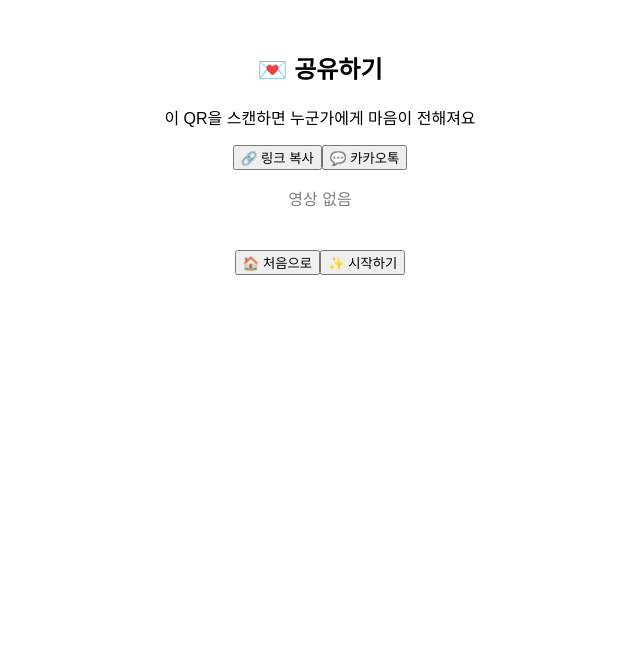
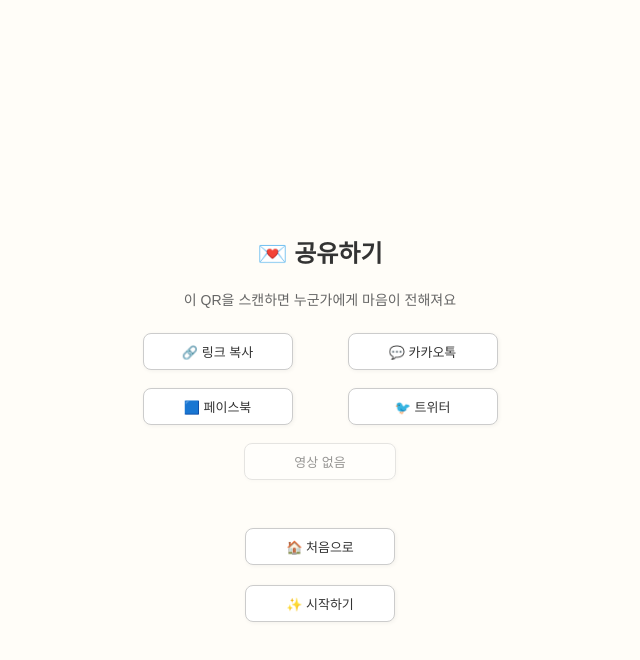
Before and after one commit to xeon-243859/ppongtok-app, a React (Vite) app: page /share in a window 1280 px wide. Shown: the top 660 px of the page, without its empty margins (320-960 px from the left). Built offline with nearby package versions, Linux system fonts and the light colour scheme; no server answers.

Commit message:
fix: 자막 표시 및 공유 흐름 정상화

```diff
--- a/src/pages/PreviewPage.jsx
+++ b/src/pages/PreviewPage.jsx
@@ -1,31 +1,190 @@
-import React, { useState } from "react";
-import { useNavigate, useLocation } from "react-router-dom";
+import React, { useEffect, useState, useRef } from "react";
+import { useLocation, useNavigate } from "react-router-dom";
+import html2canvas from "html2canvas";
+import { getFirestore, doc, getDoc, updateDoc, addDoc, collection } from "firebase/firestore";
+import { ref, uploadBytes, getDownloadURL } from "firebase/storage";
+import { storage } from "../firebase";
+import { useAuth } from "../contexts/AuthContext";
 import "./PreviewPage.css";
 
 function PreviewPage() {
+  const navigate = useNavigate();
   const location = useLocation();
-  const { selectedImages, selectedVideo, mediaType } = location.state || {};
+  const { currentUser } = useAuth();
+  const db = getFirestore();
 
-  const [captionText, setCaptionText] = useState("");
-  const navigate = useNavigate();
+  useEffect(() => {
+    if (window.Kakao && !window.Kakao.isInitialized()) {
+      window.Kakao.init("4abf45cca92e802defcd2c15a6615155");
+      console.log("✅ Kakao SDK 초기화 완료");
+    }
+  }, []);
 
-  const handleNext = () => {
-    navigate("/share", {
-      state: {
-        selectedImages,
-        selectedVideo,
-        mediaType,
-        captionText,
+  const [captionText, setCaptionText] = useState("💌 뿅!톡 테스트 자막입니다");
+  const [generatedImageUrl, setGeneratedImageUrl] = useState("");
+  const [message, setMessage] = useState("");
+  const [selectedImages, setSelectedImages] = useState([]);
+  const [currentImageIndex, setCurrentImageIndex] = useState(0);
+  const [mediaType, setMediaType] = useState("none");
+
+  const params = new URLSearchParams(location.search);
+  const forcedMediaType = params.get("type");
+  const selectedVideo = localStorage.getItem("selected-video");
+  const selectedMusic = localStorage.getItem("selected-music");
+  const audioRef = useRef(null);
+
+  const handleFullShare = async () => {
+    if (!window.Kakao || !window.Kakao.Share) {
+      alert("카카오 공유 기능을 사용할 수 없어요 😢");
+      return;
+    }
+
+    if (!currentUser) {
+      localStorage.setItem("afterLoginRedirect", "/preview");
+      alert("로그인이 필요해요 💌");
+      navigate("/login");
+      return;
+    }
+
+    try {
+      // 이미지 URL은 사용자가 선택한 원본으로 설정
+      const downloadUrl = mediaType === "image" && selectedImages.length > 0
+        ? selectedImages[0]
+        : mediaType === "video" && selectedVideo
+        ? selectedVideo
+        : "https://via.placeholder.com/600x400.png?text=뿅!톡"; // fallback 이미지
+
+      setGeneratedImageUrl(downloadUrl);
+
+      const messageData = {
+        imageUrl: downloadUrl,
+        caption: captionText,
+        videoUrl: selectedVideo || null,
+        createdAt: new Date(),
+      };
+
+      const docRef = await addDoc(collection(db, "messages"), messageData);
+      const messageId = docRef.id;
+      const shareUrl = `https://ppongtok-app.vercel.app/view/${messageId}`;
+
+      window.Kakao.Share.sendDefault({
+        objectType: "feed",
+        content: {
+          title: "뿅!톡 메시지 도착 💌",
+          description: captionText,
+          imageUrl: downloadUrl,
+          link: {
+            mobileWebUrl: shareUrl,
+            webUrl: shareUrl,
+          },
         },
       });
+
+      return messageId;
+    } catch (error) {
+      console.error("❌ 공유 실패:", error);
+      alert("공유 중 오류가 발생했어요 😢");
+    }
   };
 
+  const handleGoHome = () => {
+    navigate("/");
+  };
+
+  const handleNext = async () => {
+    if (!currentUser) {
+      localStorage.setItem("afterLoginRedirect", "/preview");
+      alert("로그인이 필요해요 💌");
+      navigate("/login");
+      return;
+    }
+
+    const userRef = doc(db, "users", currentUser.uid);
+    const userSnap = await getDoc(userRef);
+
+    if (!userSnap.exists()) {
+      alert("유저 정보가 없습니다.");
+      return;
+    }
+
+    const freePass = userSnap.data().freePassCount || 0;
+
+    if (freePass > 0) {
+      await updateDoc(userRef, { freePassCount: freePass - 1 });
+      const messageId = await handleFullShare();
+      navigate(`/share?id=${messageId}`);
+    } else {
+      alert("무료 이용권이 모두 소진되었습니다. 결제가 필요해요 🛍️");
+      navigate("/payment");
+    }
+  };
+
+  useEffect(() => {
+    const storedMessage = localStorage.getItem("message");
+    if (storedMessage) setMessage(storedMessage);
+  }, []);
+
+  useEffect(() => {
+    const rawImages = JSON.parse(localStorage.getItem("selected-images") || "[]");
+    const validImages = Array.isArray(rawImages) ? rawImages.filter((img) => typeof img === "string" && img.trim() !== "") : [];
+    setSelectedImages(validImages);
+
+    const hasImages = validImages.length > 0;
+    const hasVideo = selectedVideo && selectedVideo !== "null" && selectedVideo !== "";
+
+    if (forcedMediaType === "image" && hasImages) {
+      setMediaType("image");
+    } else if (forcedMediaType === "video" && hasVideo) {
+      setMediaType("video");
+    } else if (hasImages) {
+      setMediaType("image");
+    } else if (hasVideo) {
+      setMediaType("video");
+    } else {
+      setMediaType("none");
+    }
+  }, [forcedMediaType]);
+
+  useEffect(() => {
+    if (mediaType !== "image" || selectedImages.length === 0) return;
+    let index = 0;
+    setCurrentImageIndex(index);
+    const interval = setInterval(() => {
+      index = (index + 1) % selectedImages.length;
+      setCurrentImageIndex(index);
+    }, 5000);
+    const timeout = setTimeout(() => clearInterval(interval), 30000);
+    return () => {
+      clearInterval(interval);
+      clearTimeout(timeout);
+    };
+  }, [mediaType, selectedImages]);
+
+  useEffect(() => {
+    if (!audioRef.current) return;
+    const timer = setTimeout(() => {
+      audioRef.current.pause();
+    }, 30000);
+    return () => clearTimeout(timer);
+  }, [selectedMusic]);
+
+  const repeatedMessage = message.length < 20 ? message.repeat(3) : message;
+
   return (
-    <div className="preview-wrapper">
+    <>
+      <div>
+        <img src={generatedImageUrl} alt="썸네일" />
+        <p>{captionText}</p>
+        <button onClick={handleFullShare}>카카오톡 공유하기</button>
+      </div>
+
+      <div id="preview-target" className="preview-wrapper">
         <div className="preview-page">
           <div className="media-box">
             <div className="moving-box">
-            {mediaType === "video" && selectedVideo ? (
+              {mediaType === "image" && selectedImages.length > 0 ? (
+                <img src={selectedImages[currentImageIndex]} alt="preview" className="media-display" />
+              ) : mediaType === "video" ? (
                 <video
                   src={selectedVideo}
                   autoPlay
@@ -38,31 +197,27 @@ function PreviewPage() {
                   }}
                 />
               ) : (
-              selectedImages && selectedImages.length > 0 && (
-                <img
-                  src={selectedImages[0]}
-                  alt="preview"
-                  className="media-display"
-                />
-              )
+                <div className="media-fallback">배경이 없습니다</div>
               )}
               <div className="scrolling-caption">
-              <span>{captionText}</span>
+                <span>{repeatedMessage}</span>
               </div>
             </div>
           </div>
-        <input
-          type="text"
-          value={captionText}
-          onChange={(e) => setCaptionText(e.target.value)}
-          placeholder="전하고 싶은 말을 입력하세요 💌"
-          className="caption-input"
-        />
-        <button onClick={handleNext} className="share-button">
-          다음 - 공유하기
-        </button>
         </div>
+
+        <div className="under-media-buttons">
+          <button className="nav-button" onClick={() => (window.location.href = "/music")}>뒤로가기</button>
+          <button className="nav-button" onClick={handleNext}>다음 - 공유하기</button>
         </div>
+
+        <div className="go-home-button-wrapper">
+          <button className="go-home-button" onClick={handleGoHome}>처음으로</button>
+        </div>
+
+        {selectedMusic && <audio src={selectedMusic} autoPlay ref={audioRef} />}
+      </div>
+    </>
   );
 }
 
--- a/src/pages/SharePage.jsx
+++ b/src/pages/SharePage.jsx
@@ -1,47 +1,54 @@
 import React, { useEffect, useState } from "react";
 import { useNavigate, useLocation } from "react-router-dom";
 import QRCode from "qrcode";
-import { getFirestore, doc, getDoc, setDoc, collection, addDoc } from "firebase/firestore";
+import { getFirestore, doc, getDoc } from "firebase/firestore";
 
 const SharePage = () => {
   const navigate = useNavigate();
   const location = useLocation();
   const db = getFirestore();
 
-  const { selectedImages, selectedVideo, mediaType, captionText } = location.state || {};
   const [qrUrl, setQrUrl] = useState("");
   const [messageId, setMessageId] = useState(null);
-  const [shareUrl, setShareUrl] = useState("");
+  const [imageUrl, setImageUrl] = useState("");
+  const [videoUrl, setVideoUrl] = useState("");
+  const [caption, setCaption] = useState("");
 
+  // URL에서 messageId 파싱
   useEffect(() => {
-    const saveMessage = async () => {
-      if (!selectedImages && !selectedVideo) return;
+    const params = new URLSearchParams(location.search);
+    const id = params.get("id");
+    setMessageId(id);
+  }, [location.search]);
 
-      const newMessage = {
-        imageUrl: selectedImages?.[0] || "",
-        videoUrl: selectedVideo || "",
-        caption: captionText || "",
-        createdAt: new Date(),
-      };
-
-      try {
-        const docRef = await addDoc(collection(db, "messages"), newMessage);
-        const id = docRef.id;
-        setMessageId(id);
-        setShareUrl(`https://ppongtok-app.vercel.app/view/${id}`);
-      } catch (err) {
-        console.error("메시지 저장 실패", err);
+  // Firestore에서 메시지 불러오기
+  useEffect(() => {
+    const fetchMessage = async () => {
+      if (!messageId) return;
+      const docRef = doc(db, "messages", messageId);
+      const docSnap = await getDoc(docRef);
+      if (docSnap.exists()) {
+        const data = docSnap.data();
+        setImageUrl(data.imageUrl || "");
+        setVideoUrl(data.videoUrl || "");
+        setCaption(data.caption || "");
+      } else {
+        alert("공유할 메시지를 찾을 수 없어요.");
       }
     };
+    fetchMessage();
+  }, [messageId]);
 
-    saveMessage();
-  }, [selectedImages, selectedVideo, captionText]);
-
+  // Kakao SDK 초기화
   useEffect(() => {
     if (window.Kakao && !window.Kakao.isInitialized()) {
-      window.Kakao.init("YOUR_KAKAO_JAVASCRIPT_KEY");
+      window.Kakao.init("4abf45cca92e802defcd2c15a6615155");
+      console.log("✅ Kakao SDK 초기화 완료");
     }
   }, []);
+
+  // QR 생성
+  const shareUrl = messageId ? `https://ppongtok-app.vercel.app/view/${messageId}` : "";
 
   useEffect(() => {
     const generateQR = async () => {
@@ -61,13 +68,16 @@ const SharePage = () => {
       alert("카카오톡 공유를 사용할 수 없습니다.");
       return;
     }
-
+    if (!imageUrl || !messageId) {
+      alert("공유할 메시지를 찾을 수 없어요.");
+      return;
+    }
     window.Kakao.Share.sendDefault({
       objectType: "feed",
       content: {
         title: "뿅!톡 메시지 도착 💌",
-        description: captionText || "누군가 당신에게 마음을 보냈어요",
-        imageUrl: selectedImages?.[0] || "",
+        description: "누군가 당신에게 마음을 보냈어요",
+        imageUrl,
         link: {
           mobileWebUrl: shareUrl,
           webUrl: shareUrl,
@@ -77,35 +87,112 @@ const SharePage = () => {
   };
 
   const handleCopyLink = () => {
-    if (!shareUrl) return;
     navigator.clipboard.writeText(shareUrl);
     alert("링크가 복사되었어요!");
   };
 
+  const handleFacebookShare = () => {
+    window.open(`https://www.facebook.com/sharer/sharer.php?u=${encodeURIComponent(shareUrl)}`);
+  };
+
+  const handleTwitterShare = () => {
+    window.open(`https://twitter.com/intent/tweet?url=${encodeURIComponent(shareUrl)}&text=누군가 당신에게 마음을 보냈어요`);
+  };
+
+  const buttonStyle = {
+    padding: "8px 0",
+    width: "150px",
+    fontSize: "13px",
+    borderRadius: "8px",
+    border: "1px solid #ccc",
+    backgroundColor: "#fff",
+    color: "#333",
+    boxShadow: "1px 1px 4px rgba(0,0,0,0.05)",
+    cursor: "pointer",
+    display: "flex",
+    alignItems: "center",
+    justifyContent: "center",
+    gap: "6px",
+    margin: "4px auto",
+    textDecoration: "none"
+  };
+
   return (
-    <div style={{ textAlign: "center", padding: "30px" }}>
-      <h2>💌 공유하기</h2>
+    <div style={styles.wrapper}>
+      <div style={styles.container}>
+        <h2 style={styles.title}>💌 공유하기</h2>
 
-      {qrUrl && <img src={qrUrl} alt="QR 코드" style={{ width: "150px" }} />}
+        {qrUrl && <img src={qrUrl} alt="QR 코드" style={styles.qrImage} />}
 
-      <p>이 QR을 스캔하면 누군가에게 마음이 전해져요</p>
+        <p style={styles.caption}>이 QR을 스캔하면 누군가에게 마음이 전해져요</p>
 
-      <div>
-        <button onClick={handleCopyLink}>🔗 링크 복사</button>
-        <button onClick={handleKakaoShare}>💬 카카오톡</button>
-        {selectedVideo ? (
-          <a href={selectedVideo} download>🎥 영상 저장</a>
-        ) : (
-          <p style={{ opacity: 0.5 }}>영상 없음</p>
-        )}
-      </div>
+        {caption && ( // ✅ 자막 보여주기
+  <p className="shared-caption" style={{ marginTop: "16px", fontSize: "18px", color: "#444", textAlign: "center" }}>
+    {caption}
+  </p>
+)}
+        <div style={styles.buttonGroup}>
+          <button style={buttonStyle} onClick={handleCopyLink}>🔗 링크 복사</button>
+          <button style={buttonStyle} onClick={handleKakaoShare}>💬 카카오톡</button>
+          <button style={buttonStyle} onClick={handleFacebookShare}>🟦 페이스북</button>
+          <button style={buttonStyle} onClick={handleTwitterShare}>🐦 트위터</button>
+          {videoUrl ? (
+            <a href={videoUrl} download style={buttonStyle}>🎥 영상 저장</a>
+          ) : (
+            <div style={{ ...buttonStyle, opacity: 0.5 }}>영상 없음</div>
+          )}
+        </div>
 
-      <div style={{ marginTop: "40px" }}>
-        <button onClick={() => navigate("/")}>🏠 처음으로</button>
-        <button onClick={() => navigate("/select-category")}>✨ 시작하기</button>
+        <div style={styles.navGroup}>
+          <button style={buttonStyle} onClick={() => navigate("/")}>🏠 처음으로</button>
+          <button style={buttonStyle} onClick={() => navigate("/select-category")}>✨ 시작하기</button>
+        </div>
       </div>
     </div>
   );
 };
 
+const styles = {
+  wrapper: {
+    display: "flex",
+    alignItems: "center",
+    justifyContent: "center",
+    height: "100vh",
+    backgroundColor: "#fffdf8",
+    padding: "20px",
+  },
+  container: {
+    textAlign: "center",
+    maxWidth: "400px",
+    width: "100%",
+  },
+  title: {
+    fontSize: "24px",
+    marginBottom: "20px",
+    color: "#333",
+  },
+  qrImage: {
+    width: "150px",
+    margin: "0 auto"
+  },
+  caption: {
+    marginTop: "16px",
+    fontSize: "14px",
+    color: "#666"
+  },
+  buttonGroup: {
+    marginTop: "20px",
+    display: "flex",
+    flexWrap: "wrap",
+    justifyContent: "center",
+    gap: "10px"
+  },
+  navGroup: {
+    marginTop: "40px",
+    display: "flex",
+    flexDirection: "column",
+    gap: "12px"
+  }
+};
+
 export default SharePage;
```
Lines whose indentation alone changed are shown as unchanged.
